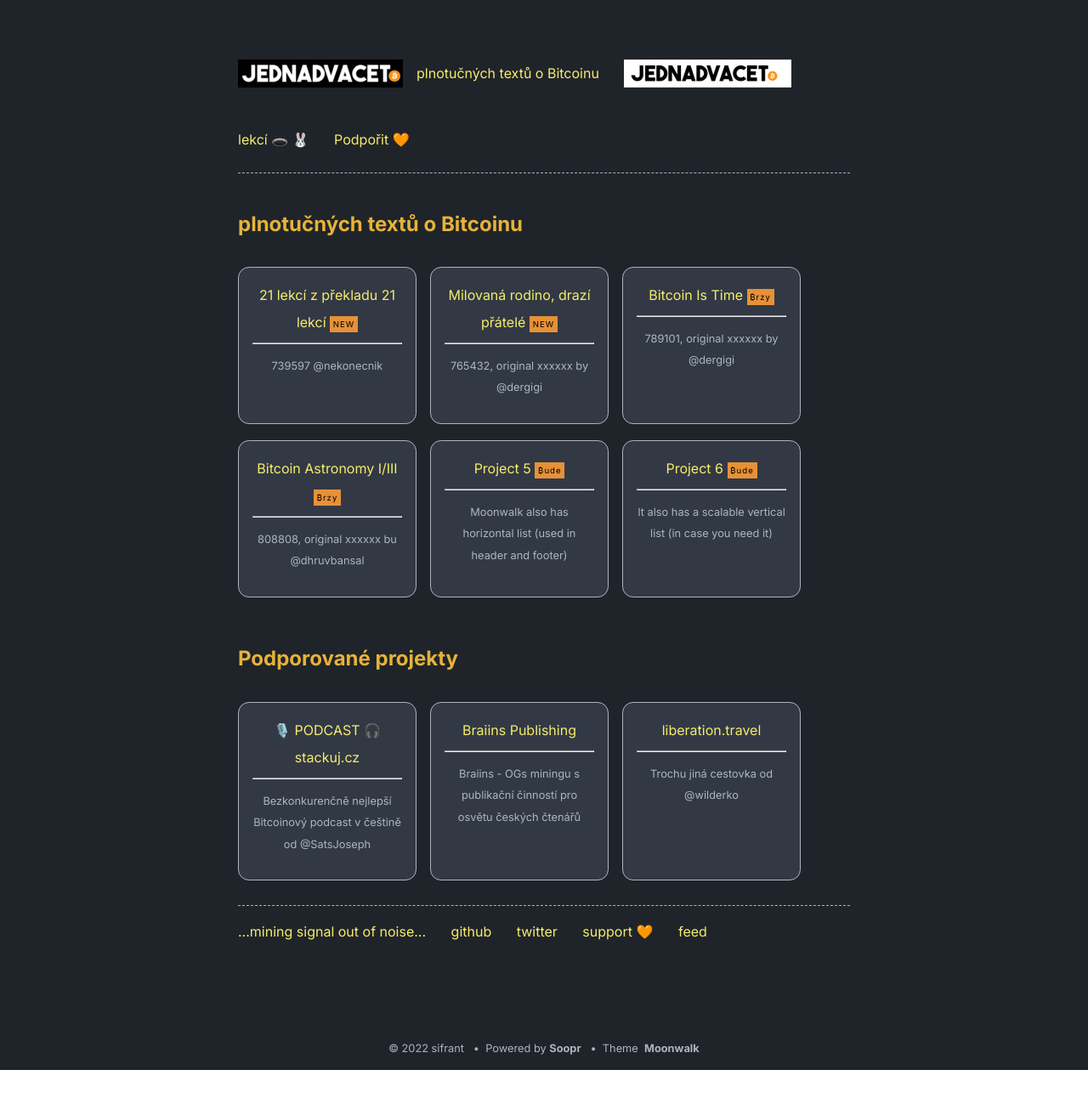
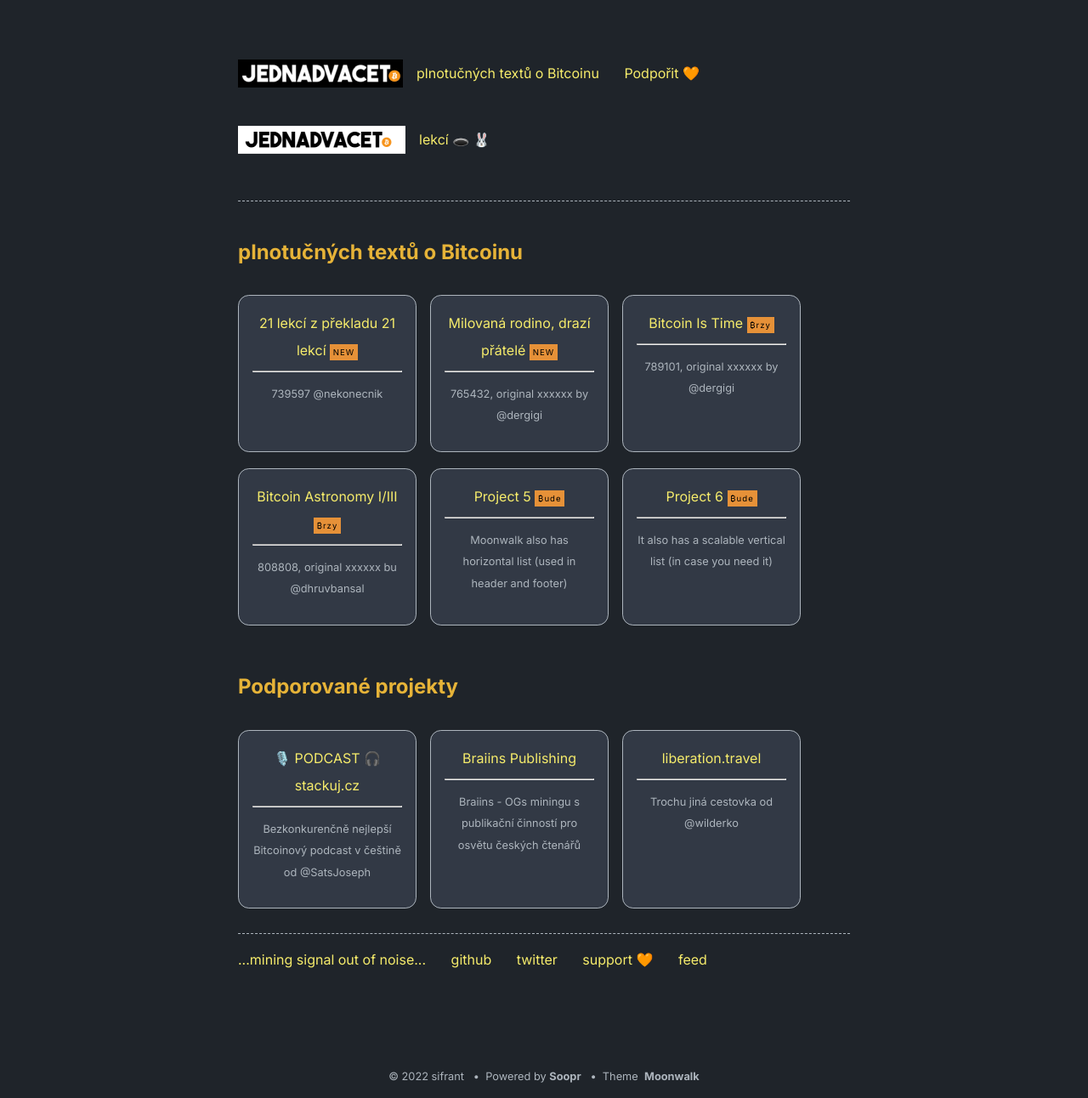
Before and after one commit to abhinavs/moonwalk, a Jekyll site: the page built from index.md, in a window 1280 px wide. Shown: the whole page at 85% size. Built offline with Jekyll 4.4.1, drawn with Linux system fonts in a browser that asks for light colours; before the commit the page ends 1259 px from its top, so only the background shows below that; part of the change alters nothing that is shown.

Commit message:
top line

```diff
--- a/_data/home.yml
+++ b/_data/home.yml
@@ -6,14 +6,14 @@ navbar_entries:
            textů o Bitcoinu
     url:
 
+  - title: Podpořit 🧡
+    url: ./support
+
   - title: <img src="21mini.png" alt="jednadvaCZet">
     url: https://sifrant.github.io/21lekci
 
   - title: lekcí 🕳️ 🐰
     url: https://sifrant.github.io/21lekci
-
-  - title: Podpořit 🧡
-    url: ./support
 
 
 project_entries:
```
